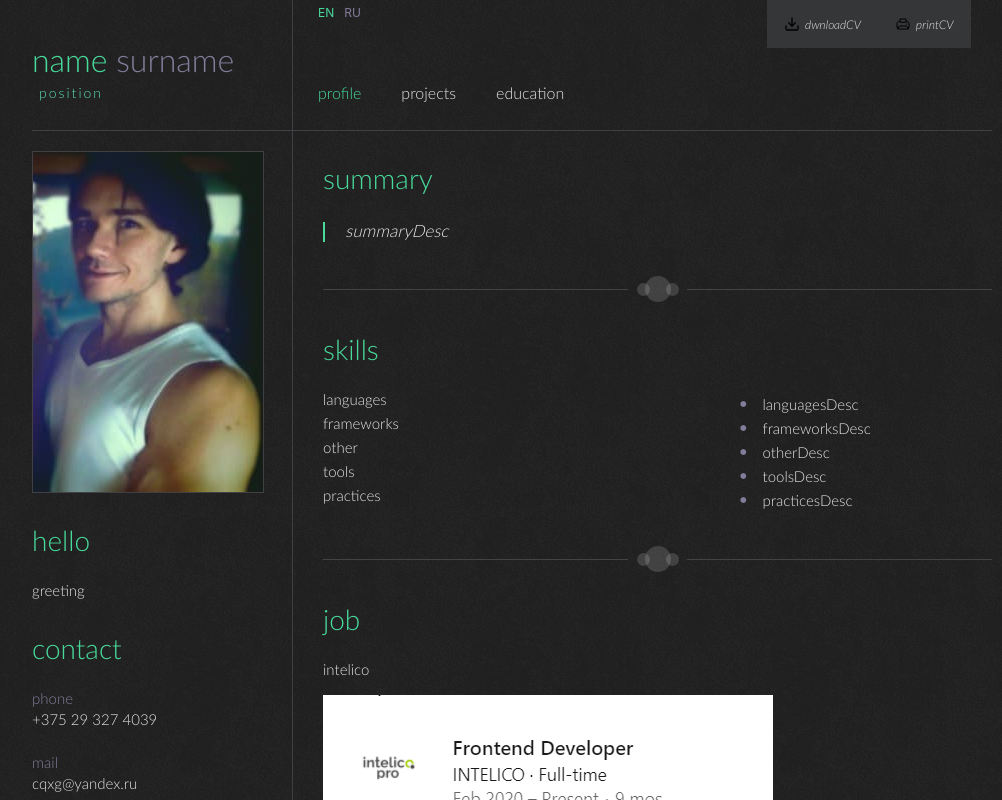
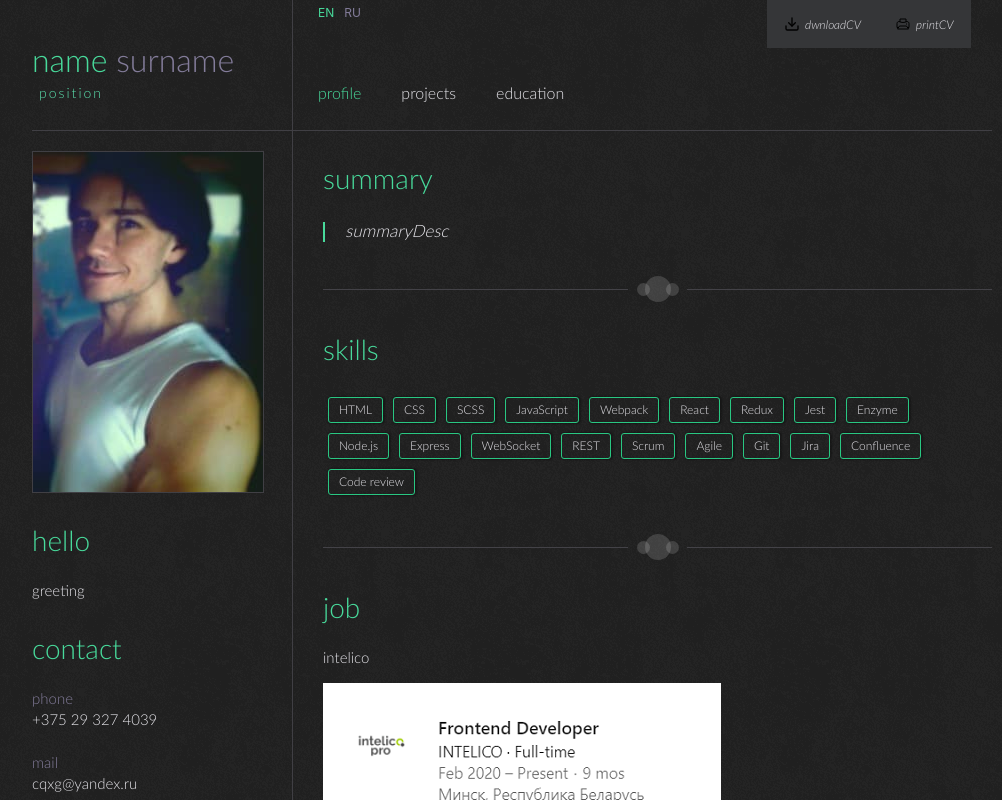
Before and after one commit to cqxg/rsschool-2019Q1-cv, a React (Create React App) app: page /profile in a window 1280 px wide. Shown: the top 800 px of the page, without its empty margins (128-1130 px from the left). Built offline with nearby package versions, Linux system fonts and the light colour scheme.

Commit message:
feat: skill block rework & simple fixes

```diff
--- a/src/Styles/styles.css
+++ b/src/Styles/styles.css
@@ -526,9 +526,27 @@ li:before {
     margin-right: 10px;
 }
 
-.env_wrap {
+.env_wrap,
+.skills_wrap  {
     display: flex;
+    flex-wrap: wrap;
     flex-direction: row;
+}
+
+.skill_wrap {
+    margin: 5px;
+    cursor: pointer;
+    font-size: 12px;
+    padding: 5px 10px;
+    width: fit-content;
+    border-radius: 3px;
+    border: 1px solid #29C782;
+    box-shadow: 1px 0px 2px 1px #00000052;
+}
+
+.skill_wrap:hover {
+    background-color: #22a96e;
+    border: 1px solid #000;
 }
 
 .project_link {
@@ -562,21 +580,6 @@ li:before {
 .profile_quote p {
 	font-size: 17px;
 	width: 455px;
-}
-
-.philosophy_content {
-	margin-top: 20px;
-}
-
-.philosophy_content p {
-	margin: 0;
-	width: 370px;
-	float: left;
-}
-
-.philosophy_content ul {
-	float: left;
-	padding-left: 40px;
 }
 
 .cbox,
--- a/src/components/Main/Profile.js
+++ b/src/components/Main/Profile.js
@@ -23,34 +23,28 @@ const Profile = () => {
                 <div className="line_right" />
             </div>
 
-            <div className="block">
+            <div className='block'>
                 <h2>{t('skills')}</h2>
-                <div className="philosophy_content">
-                    <p>{t('languages')}</p>
-                    <ul>
-                        <li>{t('languagesDesc')}</li>
-                    </ul>
-
-                    <p>{t('frameworks')}</p>
-                    <ul>
-                        <li>{t('frameworksDesc')}</li>
-                    </ul>
-
-                    <p>{t('other')}</p>
-                    <ul>
-                        <li>{t('otherDesc')}</li>
-                    </ul>
-
-                    <p>{t('tools')}</p>
-                    <ul>
-                        <li>{t('toolsDesc')}</li>
-                    </ul>
-
-                    <p>{t('practices')}</p>
-                    <ul>
-                        <li>{t('practicesDesc')}</li>
-                    </ul>
-                    <div className="clear" />
+                <div className='skills_wrap'>
+                    <p className='skill_wrap'>HTML</p>
+                    <p className='skill_wrap'>CSS</p>
+                    <p className='skill_wrap'>SCSS</p>
+                    <p className='skill_wrap'>JavaScript</p>
+                    <p className='skill_wrap'>Webpack</p>
+                    <p className='skill_wrap'>React</p>
+                    <p className='skill_wrap'>Redux</p>
+                    <p className='skill_wrap'>Jest</p>
+                    <p className='skill_wrap'>Enzyme</p>
+                    <p className='skill_wrap'>Node.js</p>
+                    <p className='skill_wrap'>Express</p>
+                    <p className='skill_wrap'>WebSocket</p>
+                    <p className='skill_wrap'>REST</p>
+                    <p className='skill_wrap'>Scrum</p>
+                    <p className='skill_wrap'>Agile</p>
+                    <p className='skill_wrap'>Git</p>
+                    <p className='skill_wrap'>Jira</p>
+                    <p className='skill_wrap'>Confluence</p>
+                    <p className='skill_wrap'>Code review</p>
                 </div>
             </div>
 
--- a/src/components/Main/Projects.js
+++ b/src/components/Main/Projects.js
@@ -112,7 +112,7 @@ const Projects = () => {
 
                 <div className="env_wrap">
                     <p className="highlight">{t('env')}</p>
-                    <p>HTML, CSS, JavaScript, Webpack, Youtube API.</p>
+                    <p>HTML, CSS, JavaScript.</p>
                 </div>
             </div>
         </div>
```
Also changed, not shown: public/locales/en/translation.json (+0 -10 lines), public/locales/ru/translation.json (+0 -10 lines), src/assets/jobScreens/Intelico.png.
